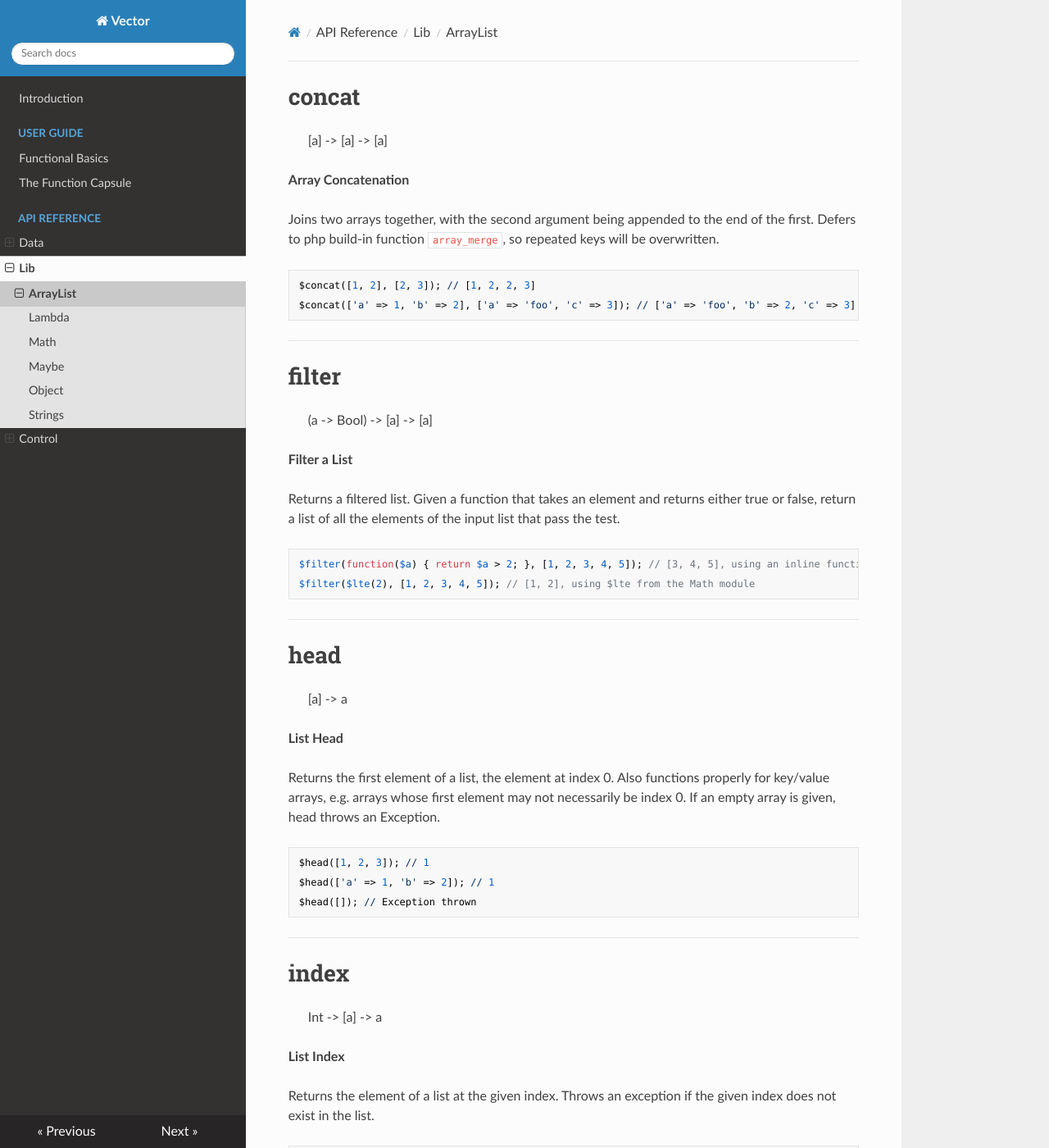
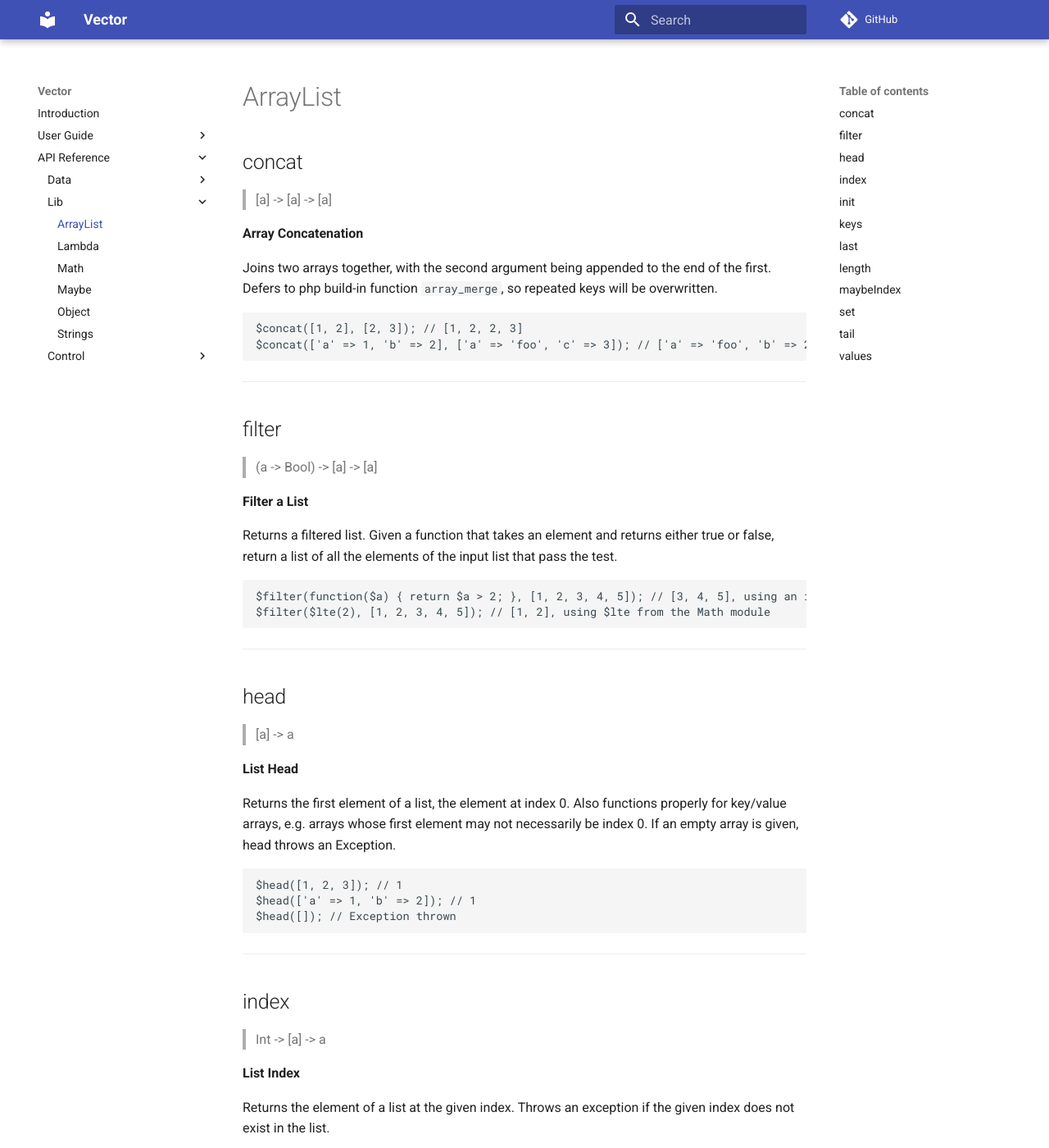
Before and after one commit to vector-php/vector, an MkDocs documentation site: the page built from docs/auto-generate/Lib/ArrayList.md, in a window 1280 px wide and 1400 px high. Shown: the whole window at 82% size. Built offline with MkDocs 1.6.1 and Material for MkDocs 9.7.7, drawn with Linux system fonts in a browser that asks for light colours; nearby versions of some CDN libraries; comment, search, counter and statistics services are not loaded; old or Windows-style settings are respelled for this version of MkDocs; some of the changed text lies outside the part shown.

Commit message:
Changed auto-generator to support material theme.

```diff
--- a/docs/auto-generate/Lib/ArrayList.md
+++ b/docs/auto-generate/Lib/ArrayList.md
@@ -1,5 +1,5 @@
 
-# concat
+## concat
 
 > [a] -> [a] -> [a]
 
@@ -16,7 +16,7 @@ $concat(['a' => 1, 'b' => 2], ['a' => 'foo', 'c' => 3]); // ['a' => 'foo', 'b' =
 
 ---
 
-# filter
+## filter
 
 > (a -> Bool) -> [a] -> [a]
 
@@ -33,7 +33,7 @@ $filter($lte(2), [1, 2, 3, 4, 5]); // [1, 2], using $lte from the Math module
 
 ---
 
-# head
+## head
 
 > [a] -> a
 
@@ -51,7 +51,7 @@ $head([]); // Exception thrown
 
 ---
 
-# index
+## index
 
 > Int -> [a] -> a
 
@@ -68,7 +68,7 @@ $index('baz', [1, 2, 3]); // Exception thrown
 
 ---
 
-# init
+## init
 
 > [a] -> [a]
 
@@ -85,7 +85,7 @@ $init(['a' => 1, 'b' => 2]); // ['a' => 1];
 
 ---
 
-# keys
+## keys
 
 > [a] -> [b]
 
@@ -101,7 +101,7 @@ $keys([1, 2, 3]); // [0, 1, 2]
 
 ---
 
-# last
+## last
 
 > [a] -> a
 
@@ -118,7 +118,7 @@ $last([]); // Exception thrown
 
 ---
 
-# length
+## length
 
 > [a] -> a
 
@@ -133,7 +133,7 @@ $length(['a' => 1, 'b' => 2]); // 2
 
 ---
 
-# maybeIndex
+## maybeIndex
 
 > Int -> a -> Maybe a
 
@@ -151,7 +151,7 @@ $index('baz', [1, 2, 3]); // Nothing - (No exception thrown)
 
 ---
 
-# set
+## set
 
 > a -> [b] -> b -> [b]
 
@@ -167,7 +167,7 @@ $set('c', 3, ['a' => 1, 'b' => 2]); // ['a' => 1, 'b' => 2, 'c' => 3]
 
 ---
 
-# tail
+## tail
 
 > [a] -> [a]
 
@@ -184,7 +184,7 @@ $tail(['a' => 1, 'b' => 2]); // ['b' => 2];
 
 ---
 
-# values
+## values
 
 > [a] -> [a]
 
--- a/mkdocs.yml
+++ b/mkdocs.yml
@@ -1,7 +1,13 @@
 site_name: Vector
-theme: readthedocs
-extra_css:
-    - extra.css
+site_description: 'Functional primitives for PHP'
+site_author: 'Joseph Walker'
+site_url: 'https://packagist.org/packages/vector/core'
+repo_name: GitHub
+repo_url: 'https://github.com/joseph-walker/vector'
+copyright: 'Copyright (c) 2016 Joseph Walker'
+theme: material
+markdown_extensions:
+    - admonition
 pages:
     -
         Introduction: index.md
```
Also changed, not shown: docs/api-reference/math.md (deleted, +0 -25 lines), docs/auto-generate/Control/Applicative.md (+3 -3 lines), docs/auto-generate/Control/Functor.md (+2 -2 lines), docs/auto-generate/Control/Lens.md (+7 -7 lines), docs/auto-generate/Control/Monad.md (+2 -2 lines), docs/auto-generate/Lib/Lambda.md (+4 -4 lines), docs/auto-generate/Lib/Math.md (+7 -7 lines), docs/auto-generate/Lib/Maybe.md (+2 -2 lines), docs/auto-generate/Lib/Object.md (+4 -4 lines), docs/auto-generate/Lib/Strings.md (+5 -5 lines), 3 other files.
